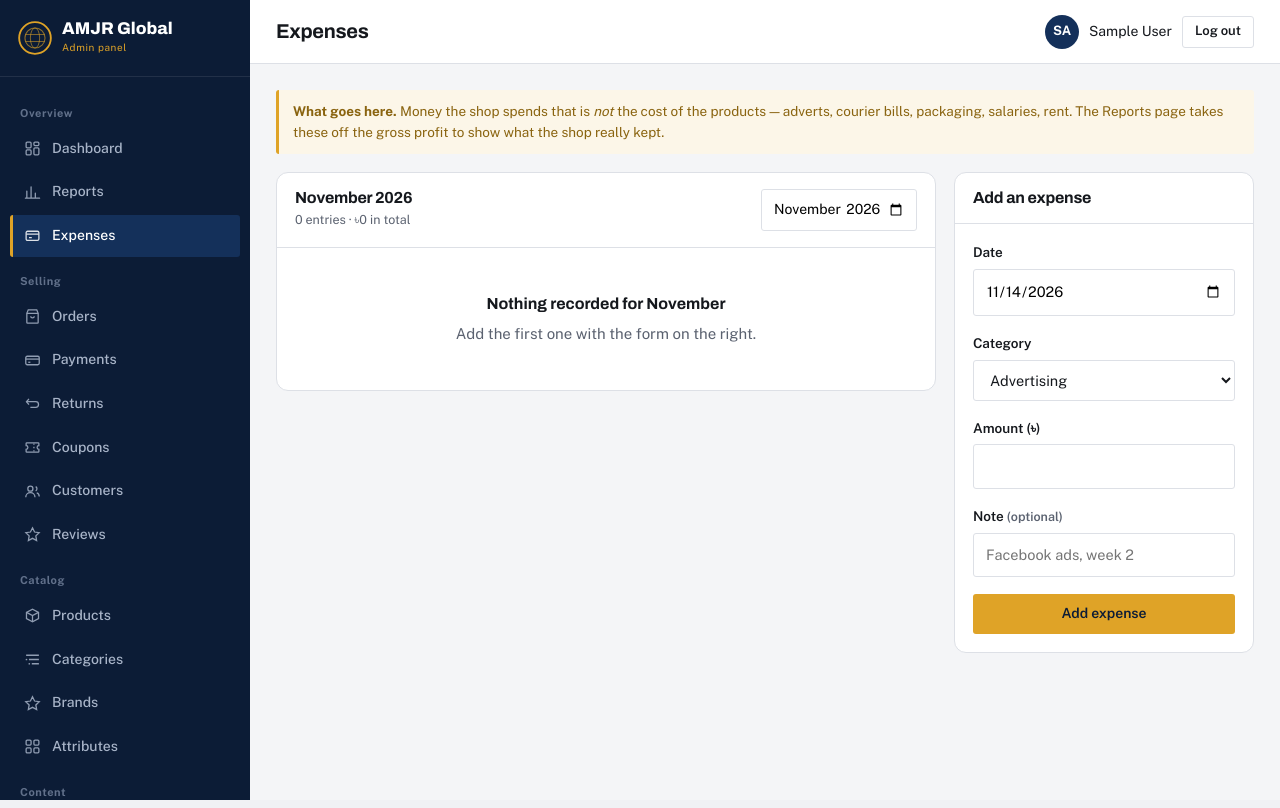
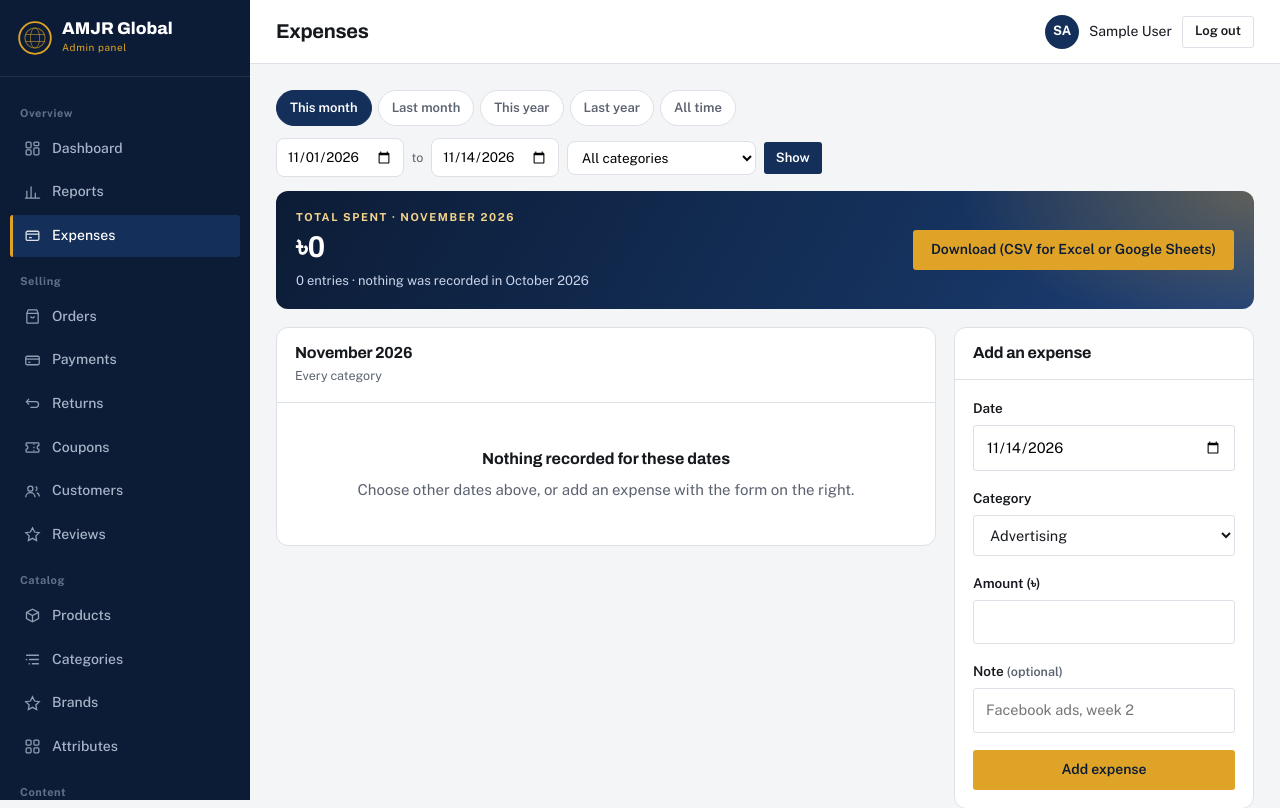
Before and after one commit to Humayun64/ecommerce-website, a Laravel app: page /admin/expenses in a window 1280 px wide. Shown: the top 808 px of the page. Run offline with Laravel 12, Linux system fonts and the light colour scheme; a user stored in the database is signed in; data comes from the database, SQL or seed files in the repository; tables that the repository leaves empty hold one stand-in row (values such as "Sample post").

Commit message:
Expenses: date filters, totals, category filter and CSV download
- This month, last month, this year, last year, all time or custom
  dates, with an optional category filter
- A total for the chosen period, compared with the period before
- Totals by category and month by month
- Download the filtered list as a CSV for Excel or Google Sheets

Co-Authored-By: Claude Fable 5.2 <noreply@anthropic.com>
Claude-Session: https://claude.ai/code/session_01XUrtpNUsPb5t9ZLK2JAvPV

```diff
--- a/app/Http/Controllers/Admin/ExpenseController.php
+++ b/app/Http/Controllers/Admin/ExpenseController.php
@@ -4,30 +4,99 @@ namespace App\Http\Controllers\Admin;
 
 use App\Http\Controllers\Controller;
 use App\Models\Expense;
+use App\Support\SalesMath;
 use Carbon\Carbon;
 use Illuminate\Http\Request;
 use Illuminate\Validation\Rule;
 
 class ExpenseController extends Controller
 {
+    public const PRESETS = [
+        'this_month' => 'This month',
+        'last_month' => 'Last month',
+        'this_year'  => 'This year',
+        'last_year'  => 'Last year',
+        'all'        => 'All time',
+        'custom'     => 'Custom dates',
+    ];
+
     public function index(Request $request)
     {
-        try {
-            $month = Carbon::createFromFormat('Y-m-d', $request->query('month', now()->format('Y-m')) . '-01')->startOfMonth();
-        } catch (\Throwable $e) {
-            $month = now()->startOfMonth();
+        [$from, $to, $preset] = $this->range($request);
+        $category = $this->category($request);
+
+        $query = $this->filtered($from, $to, $category);
+        $total = (float) (clone $query)->sum('amount');
+
+        // Totals by category ignore the category filter, so the bars always
+        // show how the whole period divides up.
+        $byCategory = $this->filtered($from, $to, null)
+            ->selectRaw('category, SUM(amount) as total')->groupBy('category')->orderByDesc('total')
+            ->pluck('total', 'category')->map(fn ($v) => (float) $v)->all();
+
+        // The same length of time just before, for "was it more or less?".
+        $before = null;
+
+        if ($from && in_array($preset, ['this_month', 'last_month', 'this_year', 'last_year'], true)) {
+            [$prevFrom, $prevTo] = str_contains($preset, 'month')
+                ? [$from->copy()->subMonthNoOverflow()->startOfMonth(), $from->copy()->subMonthNoOverflow()->endOfMonth()]
+                : [$from->copy()->subYear()->startOfYear(), $from->copy()->subYear()->endOfYear()];
+
+            $before = [
+                'label' => str_contains($preset, 'month') ? $prevFrom->format('F Y') : $prevFrom->format('Y'),
+                'total' => (float) $this->filtered($prevFrom, $prevTo, $category)->sum('amount'),
+            ];
         }
 
-        $rows = Expense::whereBetween('spent_on', [$month->toDateString(), $month->copy()->endOfMonth()->toDateString()])
-            ->orderByDesc('spent_on')->orderByDesc('id')->get();
+        return view('admin.expenses.index', [
+            'rows'       => $query->orderByDesc('spent_on')->orderByDesc('id')->paginate(50)->withQueryString(),
+            'total'      => $total,
+            'allTotal'   => (float) array_sum($byCategory),
+            'byCategory' => $byCategory,
+            'byMonth'    => $this->byMonth($from, $to, $category),
+            'before'     => $before,
+            'from'       => $from,
+            'to'         => $to,
+            'preset'     => $preset,
+            'presets'    => self::PRESETS,
+            'category'   => $category,
+            'categories' => Expense::CATEGORIES,
+            'query'      => array_filter([
+                'range' => $preset, 'category' => $category,
+                'from'  => $preset === 'custom' ? $from?->toDateString() : null,
+                'to'    => $preset === 'custom' ? $to?->toDateString() : null,
+            ]),
+        ]);
+    }
 
-        return view('admin.expenses.index', [
-            'month'      => $month,
-            'rows'       => $rows,
-            'total'      => (float) $rows->sum('amount'),
-            'byCategory' => $rows->groupBy('category')->map(fn ($g) => (float) $g->sum('amount'))->sortDesc()->all(),
-            'categories' => Expense::CATEGORIES,
-        ]);
+    /** The filtered list as a spreadsheet. A CSV opens in Excel and imports into Google Sheets. */
+    public function export(Request $request)
+    {
+        [$from, $to, $preset] = $this->range($request);
+        $category = $this->category($request);
+
+        $rows  = $this->filtered($from, $to, $category)->orderBy('spent_on')->orderBy('id')->get();
+        $label = $preset === 'all' ? 'all-time' : $from->format('Y-m-d') . '-to-' . $to->format('Y-m-d');
+        $name  = 'expenses-' . $label . ($category ? '-' . $category : '') . '.csv';
+
+        return response()->streamDownload(function () use ($rows) {
+            $out = fopen('php://output', 'w');
+            fwrite($out, "\xEF\xBB\xBF");   // so Excel reads Bangla notes correctly
+            fputcsv($out, ['Date', 'Category', 'Note', 'Amount']);
+
+            foreach ($rows as $row) {
+                fputcsv($out, array_map([SalesMath::class, 'csvCell'], [
+                    $row->spent_on->format('Y-m-d'),
+                    $row->category_label,
+                    (string) $row->note,
+                    number_format((float) $row->amount, 2, '.', ''),
+                ]));
+            }
+
+            fputcsv($out, []);
+            fputcsv($out, ['', '', 'Total', number_format((float) $rows->sum('amount'), 2, '.', '')]);
+            fclose($out);
+        }, $name, ['Content-Type' => 'text/csv; charset=UTF-8']);
     }
 
     public function store(Request $request)
@@ -41,9 +110,11 @@ class ExpenseController extends Controller
 
         Expense::create($data + ['user_id' => $request->user()->id]);
 
-        return redirect()
-            ->route('admin.expenses.index', ['month' => Carbon::parse($data['spent_on'])->format('Y-m')])
-            ->with('status', __('Expense added.'));
+        // Land on a view that actually contains the new entry.
+        $date  = Carbon::parse($data['spent_on']);
+        $range = $date->isSameMonth(now()) ? 'this_month' : ($date->isSameYear(now()) ? 'this_year' : 'all');
+
+        return redirect()->route('admin.expenses.index', ['range' => $range])->with('status', __('Expense added.'));
     }
 
     public function destroy(Expense $expense)
@@ -52,4 +123,61 @@ class ExpenseController extends Controller
 
         return back()->with('status', __('Expense removed.'));
     }
+
+    /** @return array{0:?Carbon, 1:?Carbon, 2:string} */
+    private function range(Request $request): array
+    {
+        $preset = $request->query('range', 'this_month');
+        $preset = isset(self::PRESETS[$preset]) ? $preset : 'this_month';
+
+        if ($preset === 'custom') {
+            try {
+                $from = Carbon::parse((string) $request->query('from'))->startOfDay();
+                $to   = Carbon::parse((string) $request->query('to'))->endOfDay();
+
+                if ($from->lte($to)) {
+                    return [$from, $to, 'custom'];
+                }
+            } catch (\Throwable $e) {
+                // fall through to this month
+            }
+
+            $preset = 'this_month';
+        }
+
+        return match ($preset) {
+            'last_month' => [now()->subMonthNoOverflow()->startOfMonth(), now()->subMonthNoOverflow()->endOfMonth(), $preset],
+            'this_year'  => [now()->startOfYear(), now()->endOfYear(), $preset],
+            'last_year'  => [now()->subYear()->startOfYear(), now()->subYear()->endOfYear(), $preset],
+            'all'        => [null, null, $preset],
+            default      => [now()->startOfMonth(), now()->endOfMonth(), 'this_month'],
+        };
+    }
+
+    private function category(Request $request): ?string
+    {
+        $category = $request->query('category');
+
+        return is_string($category) && isset(Expense::CATEGORIES[$category]) ? $category : null;
+    }
+
+    private function filtered(?Carbon $from, ?Carbon $to, ?string $category)
+    {
+        return Expense::query()
+            ->when($from && $to, fn ($q) => $q->whereBetween('spent_on', [$from->toDateString(), $to->toDateString()]))
+            ->when($category, fn ($q) => $q->where('category', $category));
+    }
+
+    /** Month totals inside the chosen dates, newest first. */
+    private function byMonth(?Carbon $from, ?Carbon $to, ?string $category): array
+    {
+        return $this->filtered($from, $to, $category)->get(['spent_on', 'amount'])
+            ->groupBy(fn ($e) => $e->spent_on->format('Y-m'))
+            ->map(fn ($g, $key) => [
+                'label' => Carbon::createFromFormat('Y-m-d', $key . '-01')->format('F Y'),
+                'count' => $g->count(),
+                'total' => (float) $g->sum('amount'),
+            ])
+            ->sortKeysDesc()->values()->all();
+    }
 }
--- a/resources/views/admin/expenses/index.blade.php
+++ b/resources/views/admin/expenses/index.blade.php
@@ -2,11 +2,77 @@
 @section('title', 'Expenses')
 
 @section('content')
+@php
+  $period = match (true) {
+      $preset === 'all'                      => 'All time',
+      $from->isSameDay($to)                  => $from->format('j M Y'),
+      $from->day === 1 && $to->isSameDay($from->copy()->endOfMonth()) => $from->format('F Y'),
+      $from->dayOfYear === 1 && $to->isSameDay($from->copy()->endOfYear()) => $from->format('Y'),
+      default                                => $from->format('j M Y') . ' to ' . $to->format('j M Y'),
+  };
+  $change = $before && $before['total'] > 0 ? round(($total - $before['total']) / $before['total'] * 100, 1) : null;
+@endphp
 
-<div class="note" style="margin-bottom:18px">
-  <b>What goes here.</b>
-  Money the shop spends that is <em>not</em> the cost of the products — adverts, courier bills, packaging, salaries, rent.
-  The Reports page takes these off the gross profit to show what the shop really kept.
+<style>
+.ex-bar{display:flex;align-items:center;justify-content:space-between;gap:12px;flex-wrap:wrap;margin-bottom:14px}
+.ex-pills{display:flex;gap:6px;flex-wrap:wrap}
+.ex-pill{padding:7px 13px;border-radius:20px;font-size:13px;font-weight:600;background:#fff;border:1px solid var(--line);color:var(--ink-mute);transition:border-color .15s,color .15s}
+.ex-pill:hover{border-color:var(--navy);color:var(--navy)}
+.ex-pill.on{background:var(--navy);border-color:var(--navy);color:#fff}
+.ex-custom{display:flex;gap:8px;align-items:center;flex-wrap:wrap}
+.ex-custom input[type=date],.ex-custom select{border:1.5px solid var(--line);border-radius:8px;padding:7px 10px;font:inherit;font-size:13.5px;background:#fff}
+.ex-total{display:flex;align-items:center;justify-content:space-between;gap:16px;flex-wrap:wrap;padding:18px 20px;margin-bottom:18px;border-radius:12px;color:#fff;
+  background:radial-gradient(420px 200px at 100% 0,rgba(223,163,39,.34),transparent 70%),linear-gradient(120deg,#0C1C36,#14305A 60%,#1E4079)}
+.ex-total small{display:block;font-size:11px;font-weight:700;letter-spacing:.14em;text-transform:uppercase;color:#F3D48A}
+.ex-total b{display:block;font-family:var(--display);font-size:30px;line-height:1.1;margin:5px 0 4px}
+.ex-total span{font-size:13px;color:#C9D5EA}
+.ex-total .up{color:#FFB4A8;font-weight:600}.ex-total .down{color:#8FE3B9;font-weight:600}
+.ex-month{display:flex;justify-content:space-between;gap:12px;padding:9px 0;border-bottom:1px dashed #E4E7EE;font-size:13.5px}
+.ex-month:last-child{border-bottom:0}
+</style>
+
+<div class="ex-bar">
+  <div class="ex-pills">
+    @foreach ($presets as $key => $label)
+      @if ($key !== 'custom')
+        <a href="{{ route('admin.expenses.index', array_filter(['range' => $key, 'category' => $category])) }}" class="ex-pill {{ $preset === $key ? 'on' : '' }}">{{ $label }}</a>
+      @endif
+    @endforeach
+  </div>
+
+  <form method="GET" action="{{ route('admin.expenses.index') }}" class="ex-custom">
+    <input type="hidden" name="range" value="custom">
+    <input type="date" name="from" value="{{ ($from ?? now()->startOfMonth())->toDateString() }}" max="{{ now()->toDateString() }}" aria-label="From">
+    <span class="sub">to</span>
+    <input type="date" name="to" value="{{ ($to && $to->lte(now()) ? $to : now())->toDateString() }}" max="{{ now()->toDateString() }}" aria-label="To">
+    <select name="category" aria-label="Category">
+      <option value="">All categories</option>
+      @foreach ($categories as $key => $label)
+        <option value="{{ $key }}" @selected($category === $key)>{{ $label }}</option>
+      @endforeach
+    </select>
+    <button type="submit" class="btn btn-navy btn-sm">Show</button>
+  </form>
+</div>
+
+<div class="ex-total">
+  <div>
+    <small>Total spent · {{ $period }}{{ $category ? ' · ' . $categories[$category] : '' }}</small>
+    <b>৳{{ number_format($total) }}</b>
+    <span>
+      {{ number_format($rows->total()) }} {{ $rows->total() === 1 ? 'entry' : 'entries' }}
+      @if ($before)
+        ·
+        @if ($change !== null)
+          <span class="{{ $change > 0 ? 'up' : 'down' }}">{{ $change > 0 ? '▲' : '▼' }} {{ abs($change) }}%</span>
+          {{ $change > 0 ? 'more' : 'less' }} than {{ $before['label'] }} (৳{{ number_format($before['total']) }})
+        @else
+          nothing was recorded in {{ $before['label'] }}
+        @endif
+      @endif
+    </span>
+  </div>
+  <a href="{{ route('admin.expenses.export', $query) }}" class="btn btn-gold">Download (CSV for Excel or Google Sheets)</a>
 </div>
 
 <div class="form-grid">
@@ -14,16 +80,16 @@
     <div class="panel" style="border-radius:12px;overflow-x:auto">
       <div class="panel-head">
         <div>
-          <h2>{{ $month->format('F Y') }}</h2>
-          <span class="sub">{{ $rows->count() }} {{ $rows->count() === 1 ? 'entry' : 'entries' }} · ৳{{ number_format($total) }} in total</span>
+          <h2>{{ $period }}</h2>
+          <span class="sub">{{ $category ? $categories[$category] . ' only' : 'Every category' }}</span>
         </div>
-        <form method="GET" action="{{ route('admin.expenses.index') }}" class="filters">
-          <input type="month" name="month" value="{{ $month->format('Y-m') }}" max="{{ now()->format('Y-m') }}" onchange="this.form.submit()">
-        </form>
+        @if ($category)
+          <a href="{{ route('admin.expenses.index', array_filter(['range' => $preset, 'from' => $query['from'] ?? null, 'to' => $query['to'] ?? null])) }}" class="btn btn-line btn-sm">Show all categories</a>
+        @endif
       </div>
 
       @if ($rows->isEmpty())
-        <div class="empty"><b>Nothing recorded for {{ $month->format('F') }}</b>Add the first one with the form on the right.</div>
+        <div class="empty"><b>Nothing recorded for these dates</b>Choose other dates above, or add an expense with the form on the right.</div>
       @else
         <table>
           <thead><tr><th>Date</th><th>Category</th><th>Note</th><th class="right">Amount</th><th></th></tr></thead>
@@ -44,7 +110,17 @@
             </tr>
           @endforeach
           </tbody>
+          <tfoot>
+            <tr>
+              <td colspan="3" class="right"><strong>Total for {{ $period }}</strong>@if ($rows->hasPages()) <span class="sub">(all pages)</span>@endif</td>
+              <td class="right"><strong>৳{{ number_format($total) }}</strong></td>
+              <td></td>
+            </tr>
+          </tfoot>
         </table>
+        @if ($rows->hasPages())
+          <div class="pager">{{ $rows->links('vendor.pagination.amjr') }}</div>
+        @endif
       @endif
     </div>
   </div>
@@ -89,15 +165,26 @@
 
     @if ($byCategory)
       <div class="panel" style="border-radius:12px;margin-top:18px">
-        <div class="panel-head"><h2>By category</h2></div>
+        <div class="panel-head"><div><h2>By category</h2><span class="sub">{{ $period }} · click one to filter</span></div></div>
         <div class="panel-body">
           @foreach ($byCategory as $key => $sum)
-            <div style="margin-bottom:12px">
+            <a href="{{ route('admin.expenses.index', array_filter(['range' => $preset, 'category' => $key, 'from' => $query['from'] ?? null, 'to' => $query['to'] ?? null])) }}" style="display:block;margin-bottom:12px">
               <div style="display:flex;justify-content:space-between;font-size:13.5px;margin-bottom:5px">
-                <span>{{ $categories[$key] ?? $key }}</span><strong>৳{{ number_format($sum) }}</strong>
+                <span @if ($category === $key) style="font-weight:700;color:var(--navy)" @endif>{{ $categories[$key] ?? $key }}</span><strong>৳{{ number_format($sum) }}</strong>
               </div>
-              <div class="dash-meter" style="margin:0"><i style="width:{{ max(3, round($sum / max(1, $total) * 100)) }}%;background:linear-gradient(90deg,#C7860B,#F3C55A)"></i></div>
-            </div>
+              <div class="dash-meter" style="margin:0"><i style="width:{{ max(3, round($sum / max(1, $allTotal) * 100)) }}%;background:linear-gradient(90deg,#C7860B,#F3C55A)"></i></div>
+            </a>
+          @endforeach
+        </div>
+      </div>
+    @endif
+
+    @if (count($byMonth) > 1)
+      <div class="panel" style="border-radius:12px;margin-top:18px">
+        <div class="panel-head"><h2>Month by month</h2></div>
+        <div class="panel-body">
+          @foreach ($byMonth as $m)
+            <div class="ex-month"><span>{{ $m['label'] }} <span class="sub">· {{ $m['count'] }}</span></span><strong>৳{{ number_format($m['total']) }}</strong></div>
           @endforeach
         </div>
       </div>
--- a/routes/web.php
+++ b/routes/web.php
@@ -178,6 +178,7 @@ Route::middleware(['auth', 'admin'])
         Route::get('reports/export', [ReportController::class, 'export'])->name('reports.export');
 
         Route::get('expenses', [ExpenseController::class, 'index'])->name('expenses.index');
+        Route::get('expenses/export', [ExpenseController::class, 'export'])->name('expenses.export');
         Route::post('expenses', [ExpenseController::class, 'store'])->name('expenses.store');
         Route::delete('expenses/{expense}', [ExpenseController::class, 'destroy'])->name('expenses.destroy');
 
```
